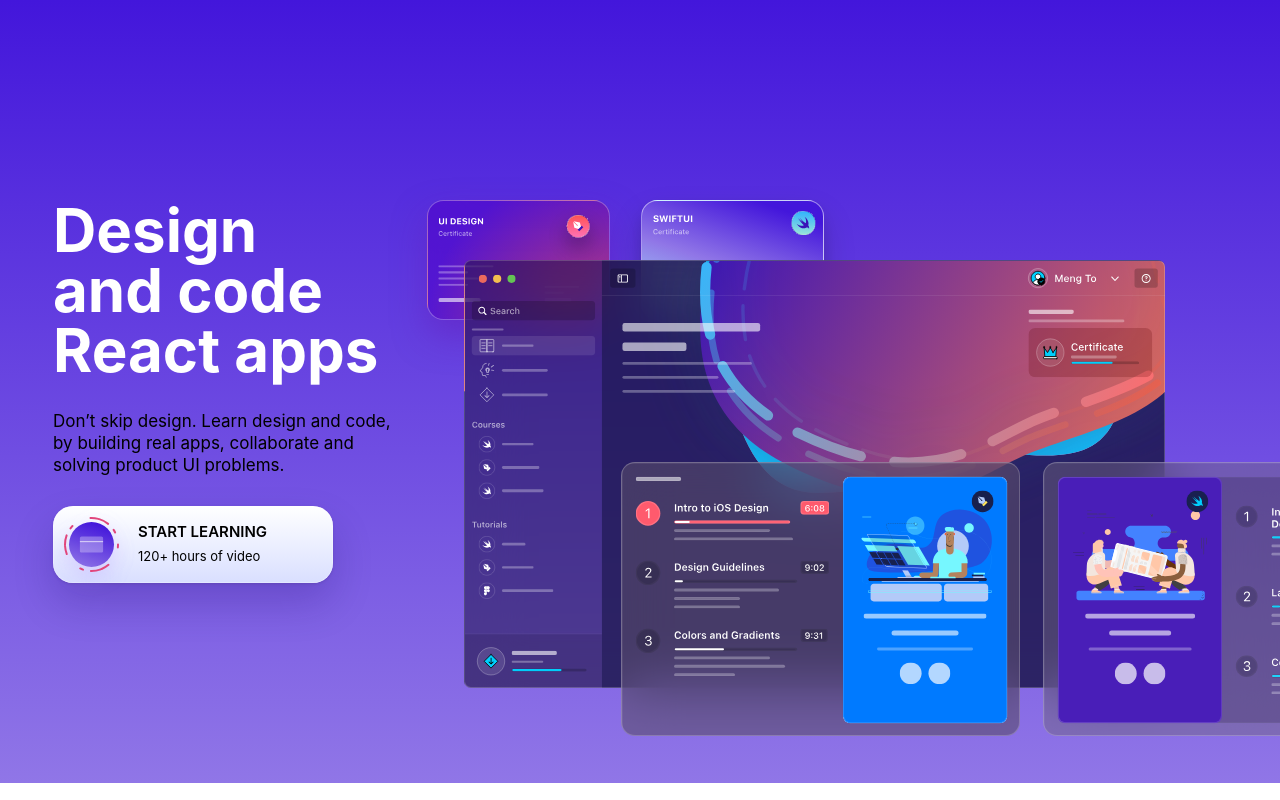
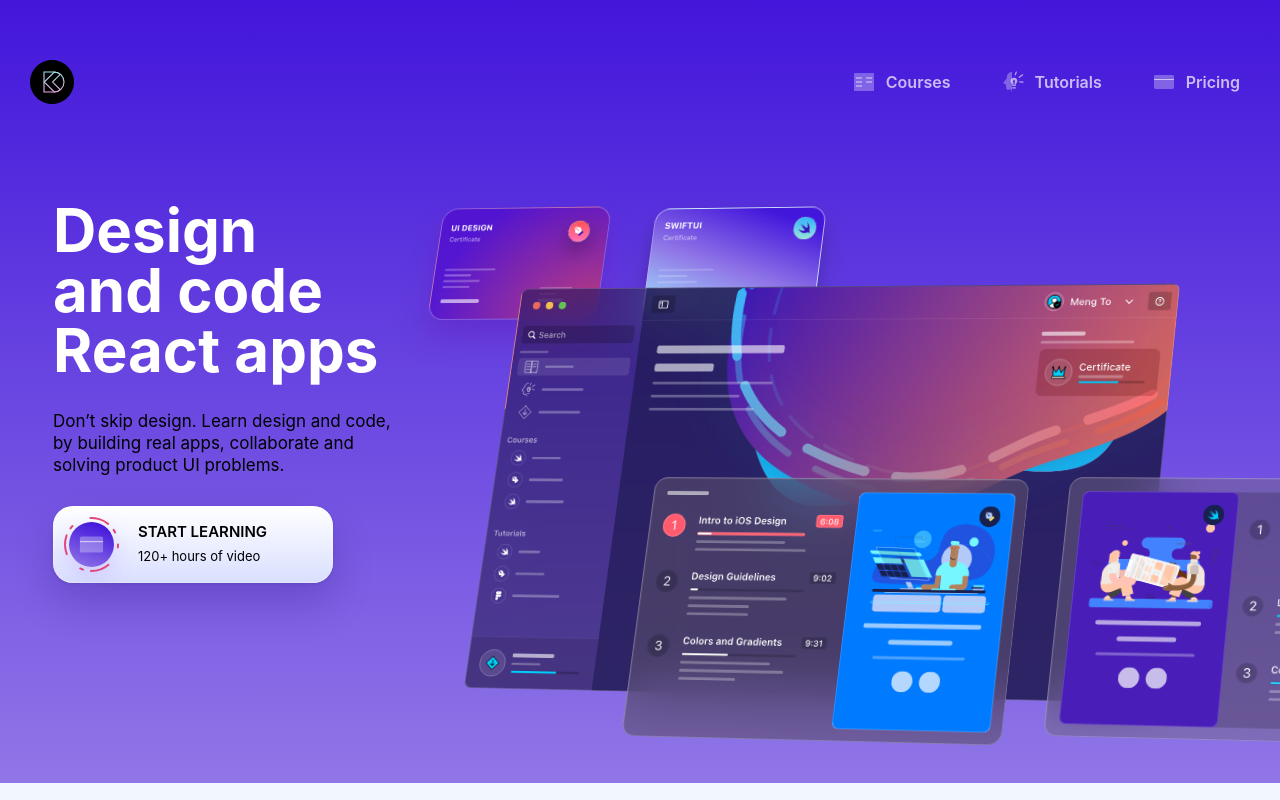
Before and after one commit to coloed3/react-hooks, a Gatsby site: page / in a window 1280 px wide. Built offline with nearby package versions, Linux system fonts and the light colour scheme; Gatsby itself is replaced by a stand-in of ours.

Commit message:
added button components

```diff
--- a/src/components/animations/MockupAnimations.js
+++ b/src/components/animations/MockupAnimations.js
@@ -17,7 +17,48 @@
 
 const Wrapper = styled.div`
   position: relative;
+  perspective: 5000;
 
+
+  div{
+    transform: rotateY(-20deg) rotateX(20deg);
+    transform-origin: bottom left ;
+  }
+
+  *{
+    transition: 1s cubic-bezier(0.075, 0.822, 0.165, 1);
+  }
+  :hover div{
+    transform: rotateY(0deg) rotateX(0deg);
+
+
+    &.mockup1{
+      transform: translate(-30px , -30px);
+      transition-delay: 0.1s;
+    }
+
+    &.mockup2{
+      transform: translate(0 , -30px);
+      transition-delay: 0.2s;
+    }
+    &.mockup3{
+      transition-delay: 0s;
+    }
+    &.mockup4{
+      transform: translate(-120px , 30px);
+      transition-delay: 0.1s;
+    }
+    &.mockup5{
+      transform: translate(-90px , 30px);
+      transition-delay: 0.2s;
+    }
+
+
+
+    :hover{
+      filter: brightness(150%) saturate(120%);
+    }
+  }
 
   .mockup1 {
     position: absolute;
--- /dev/null
+++ b/src/components/layout/Header.js
@@ -0,0 +1,73 @@
+import { Link } from "gatsby"
+import React from "react"
+import styled from "styled-components"
+
+const menuData = [
+  {
+    title: "Courses",
+    icon: "/images/icons/courses.svg",
+    link: "/courses",
+  },
+  {
+    title: "Tutorials",
+    icon: "/images/icons/tutorials.svg",
+    link: "/tutorials",
+  },
+  {
+    title: "Pricing",
+    icon: "/images/icons/pricing.svg",
+    link: "/pricing",
+  },
+]
+
+export default function Header() {
+  return (
+    <Wrapper>
+      <img src="/images/logos/logo.svg" alt="Logo" />
+      <MenuWrapper>
+        {menuData.map((item, index) => (
+          <Link src={item.link} key={index}>
+            <MenuItem>
+              <img src={item.icon} alt={item.title} />
+              {item.title}
+            </MenuItem>
+          </Link>
+        ))}
+      </MenuWrapper>
+    </Wrapper>
+  )
+}
+
+const Wrapper = styled.div`
+  position: absolute;
+  top: 60px;
+  display: grid;
+  grid-template-columns: 44px auto;
+  width: 100%;
+  justify-content: space-between;
+  padding: 0 30px;
+  align-items: center;
+`
+
+const MenuWrapper = styled.div`
+  display: grid;
+  gap: 30px;
+  grid-template-columns: repeat(3, auto);
+`
+
+const MenuItem = styled.div`
+  color: rgba(255, 255, 255, 0.7);
+  display: grid;
+  grid-template-columns: 24px auto;
+  gap: 10px;
+  align-items: center;
+  padding: 10px;
+  transition: 0.5s cubic-bezier(0.25, 0.46, 0.45, 0.94);
+
+  :hover {
+    background: rgba(255, 255, 255, 0.1);
+    box-shadow: 0px 10px 20px rgba(0, 0, 0, 0.1),
+      inset 0px 0px 0px 0.5px rgba(255, 255, 255, 0.2);
+    border-radius: 10px;
+  }
+`
--- a/src/components/layout/layout.js
+++ b/src/components/layout/layout.js
@@ -1,10 +1,12 @@
 import React from "react"
 import "./layout.css"
+import Header from "./Header"
 import { GlobalStyle } from "../styles/GlobalStyle"
 
 function Layout({ children }) {
   return (
     <>
+      <Header />
       <GlobalStyle />
       <main>{children}</main>
     </>
```
Also changed, not shown: src/components/styles/ColorStyles.js (+4 -4 lines), src/components/styles/GlobalStyle.js (+10 -7 lines), 1 other file.
